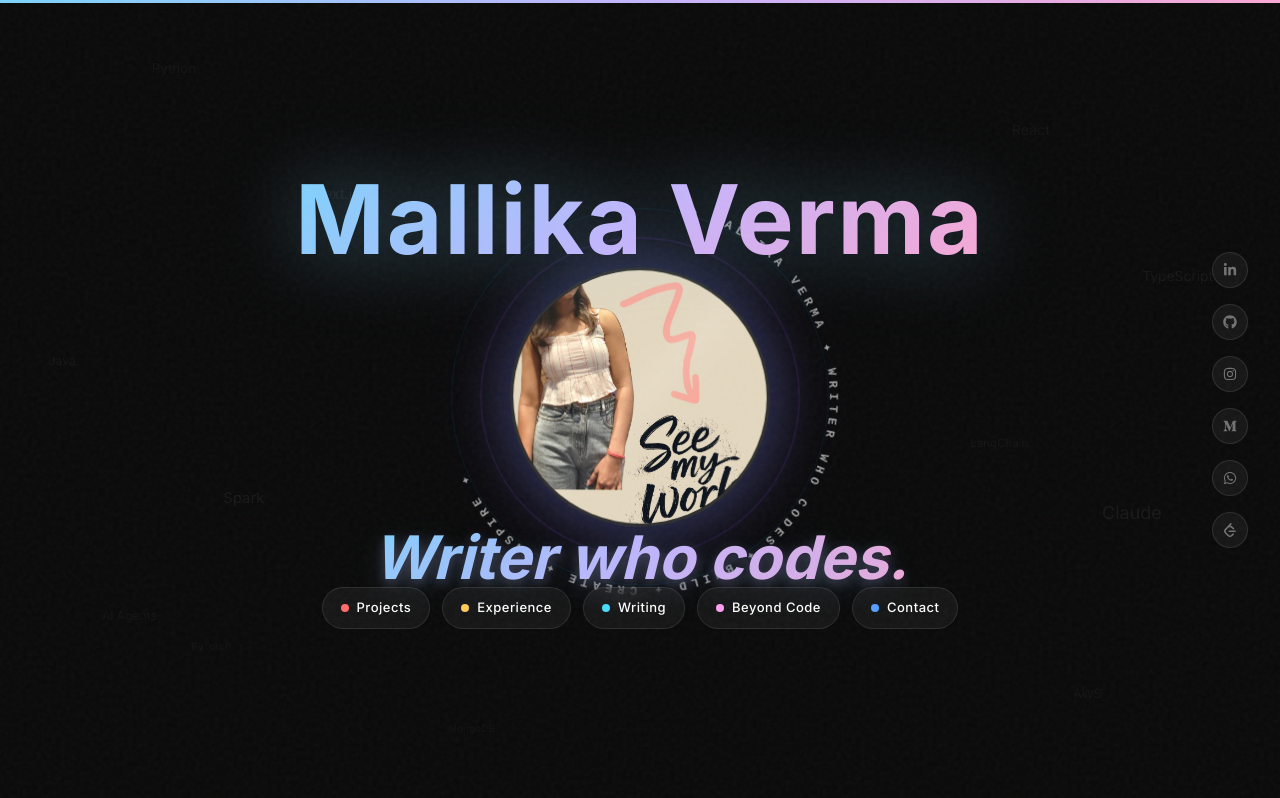
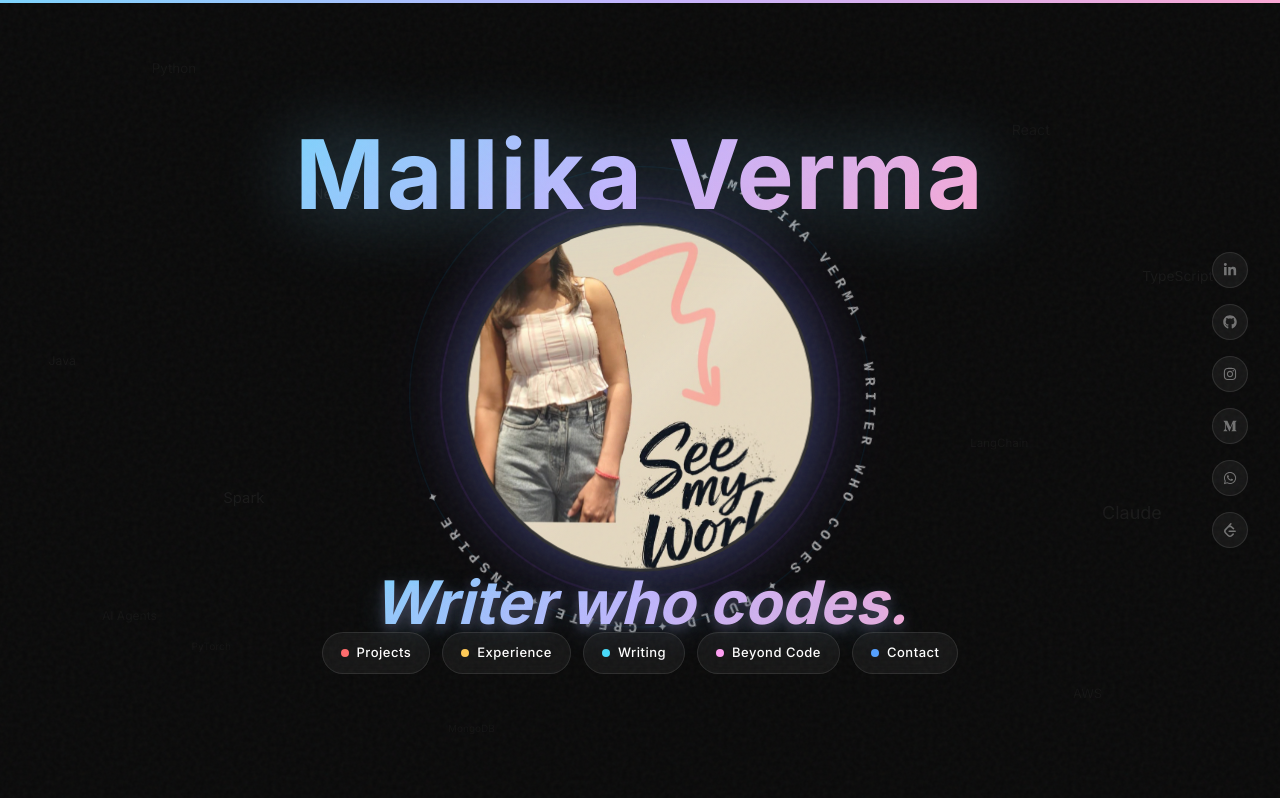
Before and after one commit to Mallika-coder/my-portfolio, a Next.js app: page / in a window 1280 px wide. Shown: the top 798 px of the page. Built offline with nearby package versions, Linux system fonts and the light colour scheme; a web font is replaced by a local one.

Commit message:
Make photo circle bigger (350px) so full photo visible, scale rings + orbit to match

```diff
--- a/src/app/page.tsx
+++ b/src/app/page.tsx
@@ -111,7 +111,7 @@ export default function Home() {
             transition={{ delay: 1.7, duration: 1 }}
           >
             {/* Rotating text ring — clearly visible */}
-            <div className="absolute w-[320px] h-[320px] md:w-[420px] md:h-[420px] animate-[spin_20s_linear_infinite] z-[15]">
+            <div className="absolute w-[380px] h-[380px] md:w-[500px] md:h-[500px] animate-[spin_20s_linear_infinite] z-[15]">
               <svg viewBox="0 0 420 420" className="w-full h-full">
                 <defs>
                   <path id="orbitPath" d="M 210,210 m -190,0 a 190,190 0 1,1 380,0 a 190,190 0 1,1 -380,0" />
@@ -123,11 +123,11 @@ export default function Home() {
             </div>
 
             {/* Pulsing glow rings */}
-            <div className="absolute w-[260px] h-[260px] md:w-[320px] md:h-[320px] rounded-full border-2 border-purple-500/20 animate-[pulse-ring_3s_ease-in-out_infinite]" style={{ top: "50%", left: "50%", transform: "translate(-50%, -50%)" }} />
-            <div className="absolute w-[290px] h-[290px] md:w-[360px] md:h-[360px] rounded-full border border-sky-500/10 animate-[pulse-ring_3s_ease-in-out_infinite_1.5s]" style={{ top: "50%", left: "50%", transform: "translate(-50%, -50%)" }} />
+            <div className="absolute w-[320px] h-[320px] md:w-[400px] md:h-[400px] rounded-full border-2 border-purple-500/20 animate-[pulse-ring_3s_ease-in-out_infinite]" style={{ top: "50%", left: "50%", transform: "translate(-50%, -50%)" }} />
+            <div className="absolute w-[350px] h-[350px] md:w-[440px] md:h-[440px] rounded-full border border-sky-500/10 animate-[pulse-ring_3s_ease-in-out_infinite_1.5s]" style={{ top: "50%", left: "50%", transform: "translate(-50%, -50%)" }} />
 
-            {/* Photo — CIRCULAR, full photo visible */}
-            <div className="relative w-[200px] h-[200px] md:w-[260px] md:h-[260px] z-10 animate-[float3d_5s_ease-in-out_infinite]">
+            {/* Photo — CIRCULAR, big so full photo visible */}
+            <div className="relative w-[280px] h-[280px] md:w-[350px] md:h-[350px] z-10 animate-[float3d_5s_ease-in-out_infinite]">
               <div className="relative w-full h-full rounded-full overflow-hidden border-[3px] border-white/15 shadow-[0_0_60px_rgba(102,126,234,0.4),0_0_100px_rgba(118,75,162,0.2)]">
                 <Image
                   src="/images/hero-cutout.jpeg"
```
